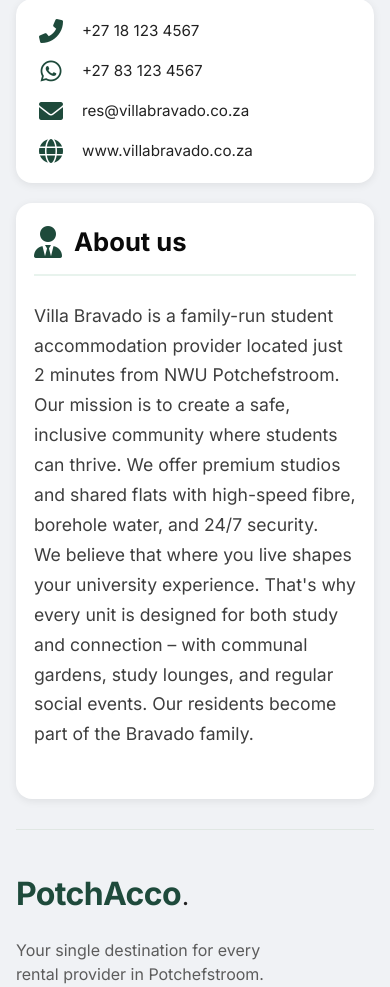
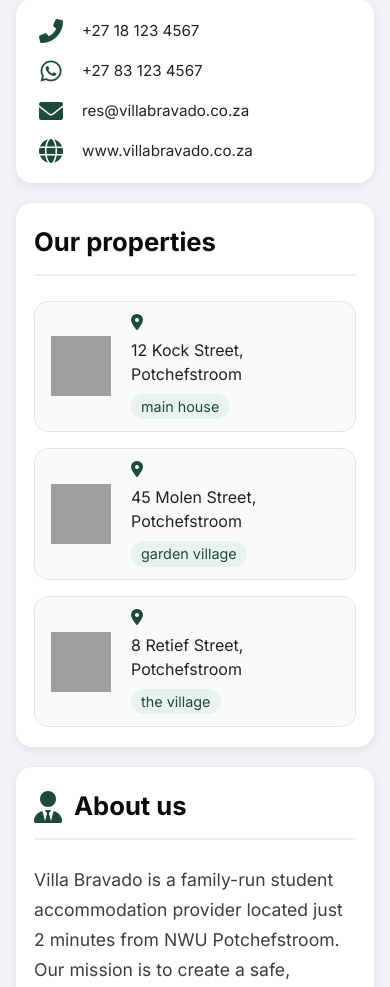
Before and after one commit to neomoremongx/Potchacco, a Python web app: template potch_acco/templates/profile.html in a window 390 px wide. Shown: the part 502-1489 px from the top of the page. Run offline with Jinja, Linux system fonts and the light colour scheme; the template is opened without the code that fills it, so the values that code supplies are empty; grey boxes are pictures that could not be loaded.

Commit message:
Add files via upload

```diff
--- a/potch_acco/models.py
+++ b/potch_acco/models.py
@@ -1,3 +1,5 @@
 from django.db import models
+from django.contrib.auth.models import User
 
 # Create your models here.
+class Pro
--- a/potch_acco/templates/profile.html
+++ b/potch_acco/templates/profile.html
@@ -515,6 +515,10 @@
         font-size: 1.5rem;
         width: 30px;
       }
+      .property-thumb {
+        width: 60px;
+        height: 60px;
+      }
     }
 
     /* preserve all original href exactly */
@@ -578,6 +582,41 @@
       <div class="contact-item-fb"><i class="fas fa-envelope"></i> <div class="detail"><a href="mailto:res@villabravado.co.za">res@villabravado.co.za</a></div></div>
       <div class="contact-item-fb"><i class="fas fa-globe"></i> <div class="detail"><a href="#">www.villabravado.co.za</a></div></div>
     </div>
+    <div class="properties-card">
+      <h2> Our properties</h2>
+      <div class="address-list">
+        <!-- property 1: main residence with image -->
+        <div class="address-item">
+          <img class="property-thumb" src="https://images.unsplash.com/photo-1568605114967-8130f3a36994?q=80&w=2070&auto=format&fit=crop" alt="Main house">
+
+          <div class="address-text">
+            <i class="fas fa-map-marker-alt"></i>
+            <span class="address-street">12 Kock Street, Potchefstroom</span>
+            <span style="color:var(--deep-green); font-size:0.9rem; background:var(--light-green); padding:2px 10px; border-radius:40px;">main house</span>
+          </div>
+        </div>
+        <!-- property 2: garden flats with image -->
+        <div class="address-item">
+          <img class="property-thumb" src="https://images.unsplash.com/photo-1574362848149-11496d93a7c7?q=80&w=2084&auto=format&fit=crop" alt="Garden village">
+
+          <div class="address-text">
+            <i class="fas fa-map-marker-alt"></i>
+            <span class="address-street">45 Molen Street, Potchefstroom</span>
+            <span style="color:var(--deep-green); font-size:0.9rem; background:var(--light-green); padding:2px 10px; border-radius:40px;">garden village</span>
+          </div>
+        </div>
+        <!-- property 3: student village with image -->
+        <div class="address-item">
+          <img class="property-thumb" src="https://images.unsplash.com/photo-1554995207-c18c203602cb?q=80&w=2070&auto=format&fit=crop" alt="The village">
+
+          <div class="address-text">
+            <i class="fas fa-map-marker-alt"></i>
+            <span class="address-street">8 Retief Street, Potchefstroom</span>
+            <span style="color:var(--deep-green); font-size:0.9rem; background:var(--light-green); padding:2px 10px; border-radius:40px;">the village</span>
+          </div>
+        </div>
+      </div>
+    </div>
 
 
 
--- a/real_estate_platform/urls.py
+++ b/real_estate_platform/urls.py
@@ -15,9 +15,11 @@
 """
 from django.contrib import admin
 from django.urls import include, path
+from django.conf import settings
+from django.conf.urls.static import static
 
 urlpatterns = [
     path("admin/", admin.site.urls),
     path("", include("potch_acco.urls")),
 
-]
+]+ static(settings.MEDIA_URL, document_root=settings.MEDIA_ROOT)
```
Also changed, not shown: real_estate_platform/settings.py (+9 -2 lines).
